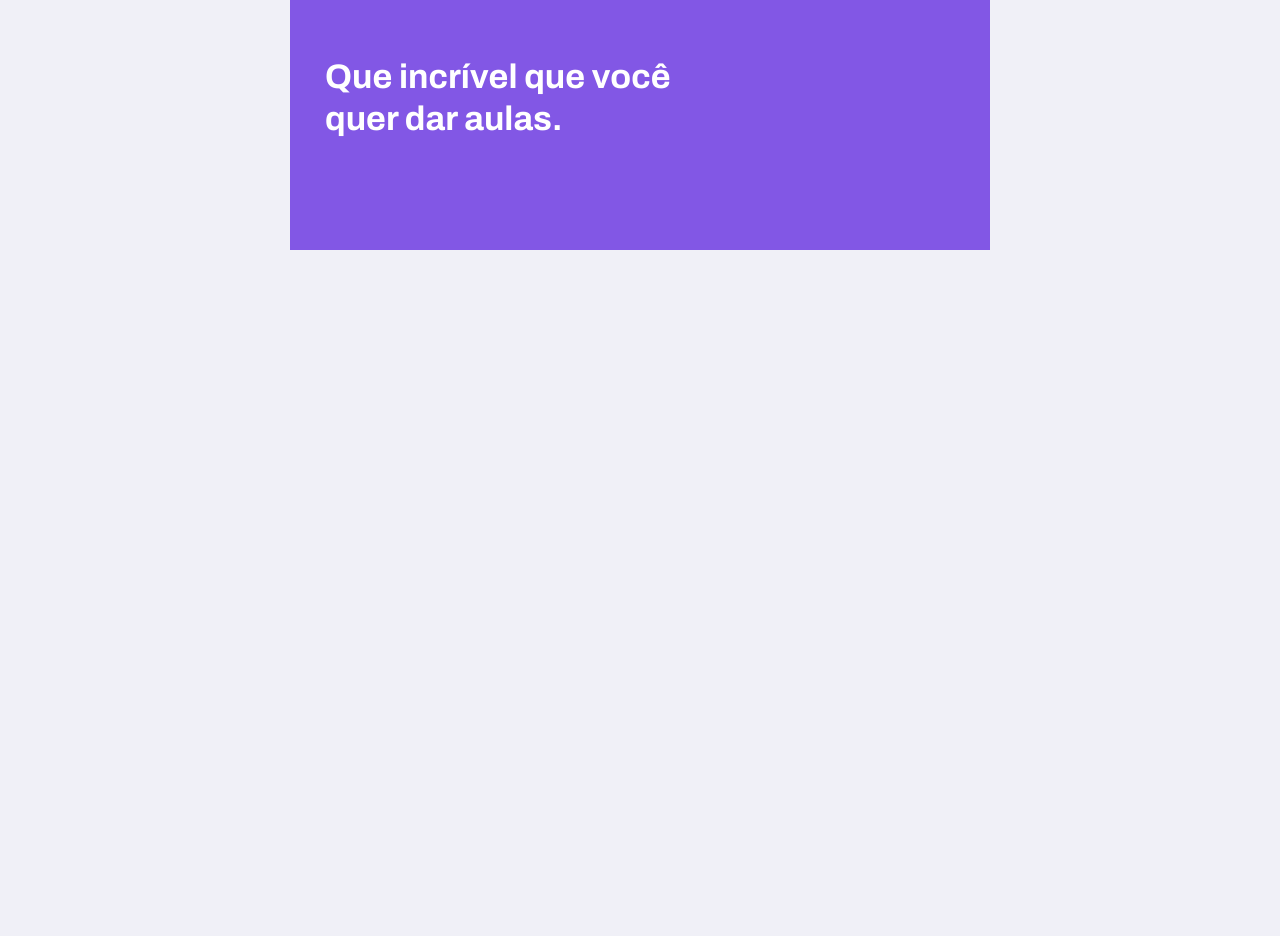
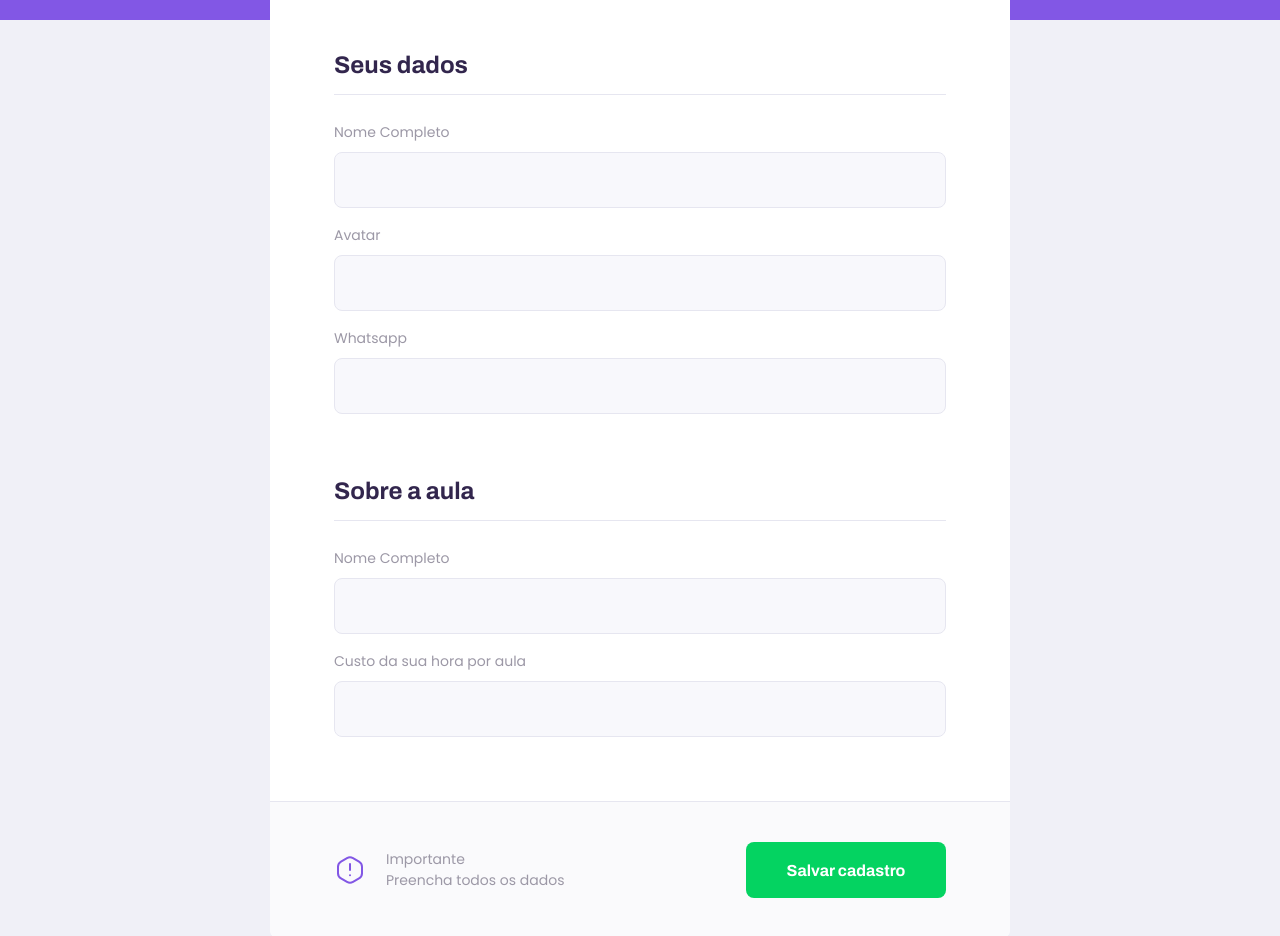
Before and after one commit to nymalone/next-level-week2.0, a React (Create React App) app in the folder web/: page /give-classes in a window 1280 px wide. Shown: the part 320-1256 px from the top of the page. Before the commit the page ends 800 px from the top, so only its background shows below. Built offline with nearby package versions, Linux system fonts and the light colour scheme.

Commit message:
teacher form styles done

```diff
--- /dev/null
+++ b/web/src/components/Input/index.tsx
@@ -0,0 +1,19 @@
+import React, { InputHTMLAttributes } from "react";
+
+import "./styles.css";
+
+interface InputProps extends InputHTMLAttributes<HTMLInputElement> {
+    name: string;
+    label: string;
+}
+
+const Input: React.FC<InputProps> = ({ name, label, ...rest }) => {
+    return (
+        <div className="input-block">
+            <label htmlFor={name}>{label}</label>
+            <input type="text" id={name} {...rest} />
+        </div>
+    );
+};
+
+export default Input;
--- /dev/null
+++ b/web/src/components/Input/styles.css
@@ -0,0 +1,36 @@
+.input-block {
+    position: relative;
+}
+
+/* todo input-block que não é o primeiro */
+.input-block + .input-block {
+    margin-top: 1.4rem;
+}
+
+.input-block label {
+    font-size: 1.4rem;
+}
+
+.input-block input {
+    width: 100%;
+    height: 5.6rem;
+    margin-top: 0.8rem;
+    border-radius: 0.8rem;
+    background: var(--color-input-background);
+    border: 1px solid var(--color-line-in-white);
+    outline: 0;
+    padding: 0 1.6rem;
+    font: 1.6rem Archivo;
+}
+
+/* borda quando o input ta selecionado */
+.input-block:focus-within::after {
+    width: calc(100% - 3.2rem);
+    height: 2px;
+    content: "";
+    background: var(--color-primary-light);
+    position: absolute;
+    left: 1.6rem;
+    right: 1.6rem;
+    bottom: 0;
+}
--- a/web/src/components/PageHeader/index.tsx
+++ b/web/src/components/PageHeader/index.tsx
@@ -8,6 +8,7 @@
 
 interface PageHeaderProps {
     title: string;
+    description?: string;
 }
 
 const PageHeader: React.FC<PageHeaderProps> = (props) => {
@@ -22,6 +23,8 @@
 
             <div className="header-content">
                 <strong>{props.title}</strong>
+                {props.description && <p>{props.description}</p>}
+
                 {props.children}
             </div>
         </header>
--- a/web/src/components/PageHeader/styles.css
+++ b/web/src/components/PageHeader/styles.css
@@ -45,6 +45,14 @@
     color: var(--color-title-in-primary);
 }
 
+.page-header .header-content p {
+    max-width: 30rem;
+    font-size: 1.6rem;
+    line-height: 2.6rem;
+    color: var(--color-text-in-primary);
+    margin-top: 2.4rem;
+}
+
 @media (min-width: 700px) {
     .page-header {
         height: 340px;
--- a/web/src/pages/TeacherForm/index.tsx
+++ b/web/src/pages/TeacherForm/index.tsx
@@ -1,12 +1,43 @@
-import React from 'react'
+import React from 'react';
 
-import PageHeader from '../../components/PageHeader'
+import PageHeader from '../../components/PageHeader';
+import Input from '../../components/Input';
 
+import warningIcon from "../../assets/images/icons/warning.svg";
+
+import './styles.css';
 
 function TeacherForm() {
     return (
         <div id="page-teacher-form" className="container">
-            <PageHeader title="Que incrível que você quer dar aulas." />
+            <PageHeader
+                title="Que incrível que você quer dar aulas."
+                description="O primeiro passo, é preencher esse formulário de inscrição"
+            />
+
+            <main>
+                <fieldset>
+                    <legend>Seus dados</legend>
+                    <Input name="name" label="Nome Completo" />
+                    <Input name="avatar" label="Avatar" />
+                    <Input name="whatsapp" label="Whatsapp" />
+                </fieldset>
+
+                <fieldset>
+                    <legend>Sobre a aula</legend>
+                    <Input name="name" label="Nome Completo" />
+                    <Input name="cost" label="Custo da sua hora por aula" />
+                </fieldset>
+
+                <footer>
+                    <p>
+                        <img src={warningIcon} alt="Aviso Importante" />
+                            Importante <br />
+                            Preencha todos os dados
+                    </p>
+                    <button type="button">Salvar cadastro</button>
+                </footer>
+            </main>
         </div>
     )
 }
--- /dev/null
+++ b/web/src/pages/TeacherForm/styles.css
@@ -0,0 +1,118 @@
+#page-teacher-form {
+    width: 100vw;
+    height: 100vh;
+}
+#page-teacher-form .page-header .header-content {
+    margin-bottom: 6.4rem;
+}
+
+#page-teacher-form main {
+    background: var(--color-box-base);
+    width: 100%;
+    max-width: 74rem;
+    border-radius: 0.8rem;
+    margin: -3.2rem auto 3.2rem;
+    padding-top: 6.4rem;
+    overflow: hidden;
+}
+
+#page-teacher-form main fieldset {
+    border: 0;
+    padding: 0 2.4rem;
+}
+
+#page-teacher-form main fieldset + fieldset {
+    margin-top: 6.4rem;
+}
+
+#page-teacher-form main fieldset legend {
+    font: 700 2.4rem Archivo;
+    color: var(--color-text-title);
+    margin-bottom: 2.4rem;
+    display: flex;
+    align-items: center;
+    justify-content: space-between;
+    width: 100%;
+    padding-bottom: 1.6rem;
+    border-bottom: 1px solid var(--color-line-in-white);
+}
+
+#page-teacher-form main label {
+    color: var(--color-text-complement);
+}
+
+/* footer */
+#page-teacher-form main footer {
+    padding: 4rem 2.4rem;
+    background: var(--color-box-footer);
+    border-top: 1px solid var(--color-line-in-white);
+    margin-top: 6.4rem;
+}
+
+#page-teacher-form main footer p {
+    display: flex;
+    align-items: center;
+    justify-content: center;
+    font-size: 1.4rem;
+    line-height: 2, 4rem;
+    color: var(--color-text-complement);
+}
+
+#page-teacher-form main footer p img {
+    margin-right: 2rem;
+}
+
+#page-teacher-form main footer button {
+    width: 100%;
+    height: 5.6rem;
+    background: var(--color-secundary);
+    color: var(--color-button-text);
+    border: 0;
+    border-radius: 0.8rem;
+    cursor: pointer;
+    font: 700 1.6rem Archivo;
+    display: flex;
+    align-items: center;
+    justify-content: center;
+    transition: background-color 0.2s;
+    margin-top: 3.2rem;
+}
+
+#page-teacher-form main footer button:hover {
+    background: var(--color-secundary-dark);
+}
+
+@media (min-width: 700px) {
+    #page-teacher-form {
+        max-width: 100vw;
+    }
+    #page-teacher-form .page-header .header-content {
+        margin-bottom: 0;
+    }
+    #page-teacher-form main fieldset {
+        padding: 0 6.4rem;
+    }
+
+    #page-teacher-form main .schedule-item {
+        display: grid;
+        grid-template-columns: 2fr 1fr 1fr;
+        column-gap: 1.6rem;
+    }
+    #page-teacher-form main .schedule-item .input-block {
+        margin-top: 0 !important;
+    }
+
+    #page-teacher-form main footer {
+        padding: 4rem 6.4rem;
+        display: flex;
+        align-items: center;
+        justify-content: space-between;
+    }
+    #page-teacher-form main footer p {
+        justify-content: space-between;
+    }
+    #page-teacher-form main footer button {
+        width: 20rem;
+        margin-top: 0;
+    }
+}
--- a/web/src/pages/TeacherList/index.tsx
+++ b/web/src/pages/TeacherList/index.tsx
@@ -2,6 +2,7 @@
 
 import PageHeader from '../../components/PageHeader'
 import TeacherItem from '../../components/TeacherItem'
+import Input from '../../components/Input'
 
 import './styles.css';
 
@@ -10,20 +11,9 @@
         <div id="page-teacher-list" className="container">
             <PageHeader title="Estes são os proffys disponíveis.">
                 <form id="search-teachers">
-                    <div className="input-block">
-                        <label htmlFor="subject">Matéria</label>
-                        <input type="text" id="subject" />
-                    </div>
-
-                    <div className="input-block">
-                        <label htmlFor="week_day">Dia da semana</label>
-                        <input type="text" id="week_day" />
-                    </div>
-
-                    <div className="input-block">
-                        <label htmlFor="time">Hora</label>
-                        <input type="text" id="time" />
-                    </div>
+                    <Input name="subject" label="Matéria" />
+                    <Input name="week_day" label="Dia da semana" />
+                    <Input name="time" type="time" label="Hora" />
                 </form>
             </PageHeader>
 
--- a/web/src/pages/TeacherList/styles.css
+++ b/web/src/pages/TeacherList/styles.css
@@ -4,43 +4,6 @@
 
 #search-teachers label {
     color: var(--color-text-in-primary);
-}
-
-#search-teachers .input-block {
-    position: relative;
-}
-
-/* todo input-block que não é o primeiro */
-#search-teachers .input-block + .input-block {
-    margin-top: 1.4rem;
-}
-
-#search-teachers .input-block label {
-    font-size: 1.4rem;
-}
-
-#search-teachers .input-block input {
-    width: 100%;
-    height: 5.6rem;
-    margin-top: 0.8rem;
-    border-radius: 0.8rem;
-    background: var(--color-input-background);
-    border: 1px solid var(--color-line-in-white);
-    outline: 0;
-    padding: 0 1.6rem;
-    font: 1.6rem Archivo;
-}
-
-/* borda quando o input ta selecionado */
-#search-teachers .input-block:focus-within::after {
-    width: calc(100% - 3.2rem);
-    height: 2px;
-    content: "";
-    background: var(--color-primary-light);
-    position: absolute;
-    left: 1.6rem;
-    right: 1.6rem;
-    bottom: 0;
 }
 
 #page-teacher-list main {
```
